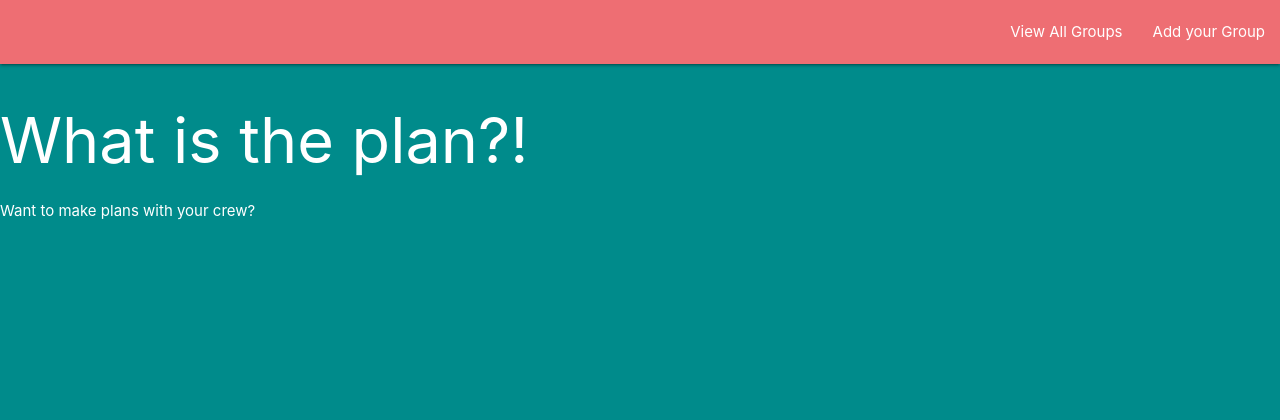
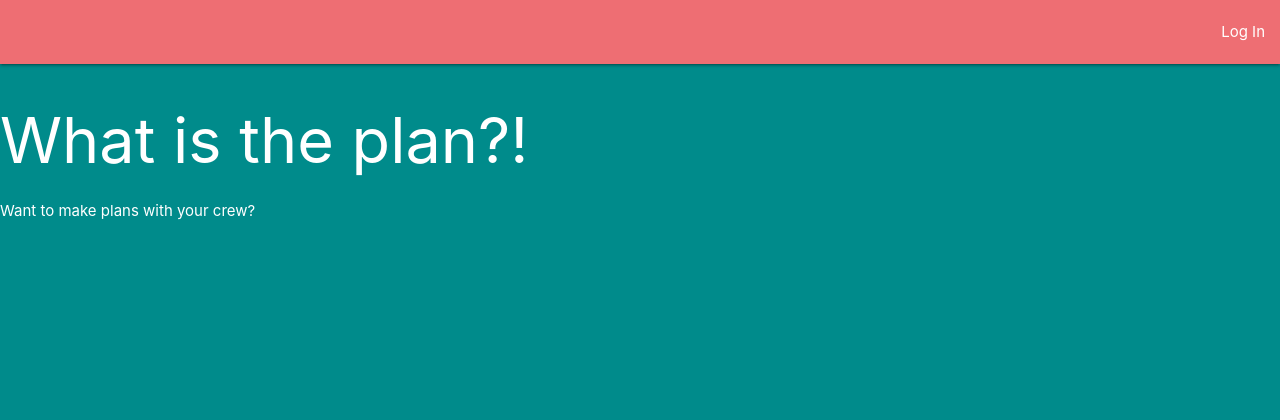
Before and after one commit to nohatekate/what_is_the_plan_p3, a Django app: page / in a window 1280 px wide. Shown: the top 420 px of the page. Run offline with Django 4.2, Linux system fonts and the light colour scheme.

Commit message:
log out functionality

```diff
--- a/main_app/templates/base.html
+++ b/main_app/templates/base.html
@@ -13,10 +13,15 @@
     <header>
         <nav>
             <ul class="right">
+                {% if user.is_authenticated %}
                 <li>
                     <a href="{% url 'index' %}">View All Groups</a>
                 </li>
                 <li><a href="{% url 'groups_create' %}">Add your Group</a></li>
+                <li><a href="{% url 'logout' %}">Log Out</a></li>
+                {% else %}
+                    <li><a href="{% url 'login' %}">Log In</a></li>
+                {% endif %}
             </ul>
         </nav>
     </header>
--- a/what_is_the_plan/settings.py
+++ b/what_is_the_plan/settings.py
@@ -119,7 +119,9 @@ USE_TZ = True
 
 STATIC_URL = 'static/'
 
-LOGIN_REDIRECT_URL = '/groups'
+LOGIN_REDIRECT_URL = '/groups/'
+
+LOGOUT_REDIRECT_URL = '/'
 
 # Default primary key field type
 # https://docs.djangoproject.com/en/4.2/ref/settings/#default-auto-field
```
